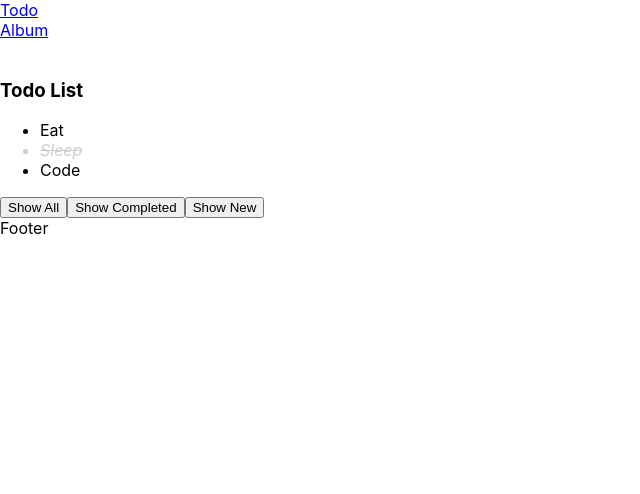
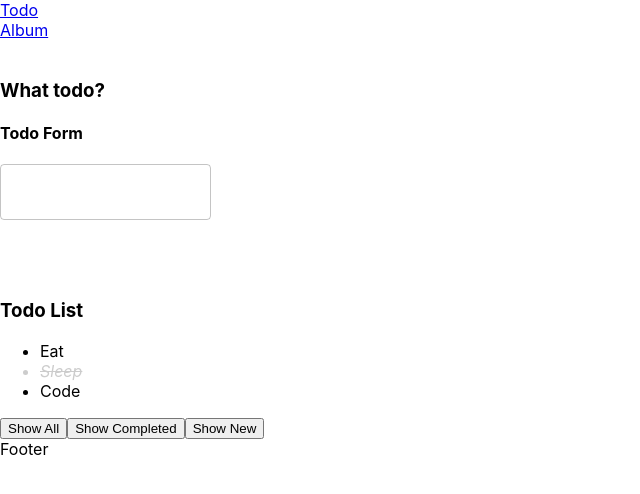
Before and after one commit to ChauNguyet98/learn-reactjs, a React (Create React App) app: page / in a window 1280 px wide. Shown: the top 494 px of the page, without its empty margins (0-640 px from the left). Built offline with nearby package versions, Linux system fonts and the light colour scheme; no server answers.

Commit message:
react hook form

```diff
--- /dev/null
+++ b/src/components/form-control/input-field/index.jsx
@@ -0,0 +1,43 @@
+import React from 'react';
+import PropTypes from 'prop-types';
+import { TextField } from '@mui/material';
+import { Controller } from 'react-hook-form';
+
+InputField.propTypes = {
+  form: PropTypes.object.isRequired,
+  name: PropTypes.string.isRequired,
+  label: PropTypes.string,
+  disabled: PropTypes.bool,
+};
+
+InputField.defaultProps = {
+  label: '',
+  disabled: false,
+};
+
+function InputField(props) {
+  const { form, name, label, disabled } = props;
+  const {
+    formState: { errors, touchedFields },
+  } = form;
+  const hasError = errors[name] && touchedFields[name];
+
+  return (
+    <Controller
+      name={name}
+      control={form.control}
+      fullWidth
+      label={label}
+      disabled={disabled}
+      render={({ field }) => (
+        <TextField
+          error={!!hasError}
+          helperText={errors[name]?.message}
+          {...field}
+        />
+      )}
+    />
+  );
+}
+
+export default InputField;
--- /dev/null
+++ b/src/features/todo/components/todo-form/index.jsx
@@ -0,0 +1,53 @@
+import React from 'react';
+import PropTypes from 'prop-types';
+import { Controller, useForm } from 'react-hook-form';
+import InputField from '../../../../components/form-control/input-field';
+import { TextField } from '@mui/material';
+import { yupResolver } from '@hookform/resolvers/yup';
+import * as yup from 'yup';
+
+TodoForm.propTypes = {
+  onSubmit: PropTypes.func,
+};
+
+function TodoForm(props) {
+  const schema = yup
+    .object({
+      title: yup
+        .string()
+        .required('Title is required!')
+        .min(5, 'Title is too short!'),
+    })
+    .required();
+
+  const form = useForm({
+    defaultValues: {
+      title: '',
+    },
+    resolver: yupResolver(schema),
+  });
+
+  //   const { register, control, handleSubmit } = useForm({
+  //     defaultValues: {
+  //       title: '',
+  //     },
+  //   });
+
+  const handleSubmitForm = (formValue) => {
+    const { onSubmit } = props;
+    if (onSubmit) {
+      onSubmit(formValue);
+    }
+
+    form.reset();
+  };
+
+  return (
+    <form onSubmit={form.handleSubmit(handleSubmitForm)}>
+      <h4>Todo Form</h4>
+      <InputField name="title" label="title" form={form} />
+    </form>
+  );
+}
+
+export default TodoForm;
--- a/src/features/todo/pages/todo-list-page/index.jsx
+++ b/src/features/todo/pages/todo-list-page/index.jsx
@@ -7,6 +7,7 @@ import {
   useSearchParams,
 } from 'react-router-dom';
 import queryString from 'query-string';
+import TodoForm from '../../components/todo-form';
 
 TodoListPage.propTypes = {};
 
@@ -67,13 +68,29 @@ function TodoListPage(props) {
     );
   }, [todoList, filterStatus]);
 
+  const handleSubmitTodoForm = (formValue) => {
+    console.log('form value', formValue);
+    const newTodo = {
+      id: todoList.length + 1,
+      title: formValue.title,
+      status: 'New',
+    };
+
+    const newTodoList = [...todoList, newTodo];
+    setTodoList(newTodoList);
+  };
+
   return (
     <div>
+      <h3>What todo?</h3>
+      <div>
+        <TodoForm onSubmit={handleSubmitTodoForm} />
+      </div>
+      <br></br>
+      <br></br>
+      <br></br>
       <h3>Todo List</h3>
-      <TodoList
-        todoList={filteredTodoList}
-        onTodoClick={handleTodoClick}
-      ></TodoList>
+      <TodoList todoList={filteredTodoList} onTodoClick={handleTodoClick} />
 
       <div>
         <button onClick={handleShowAllClick}>Show All</button>
```
